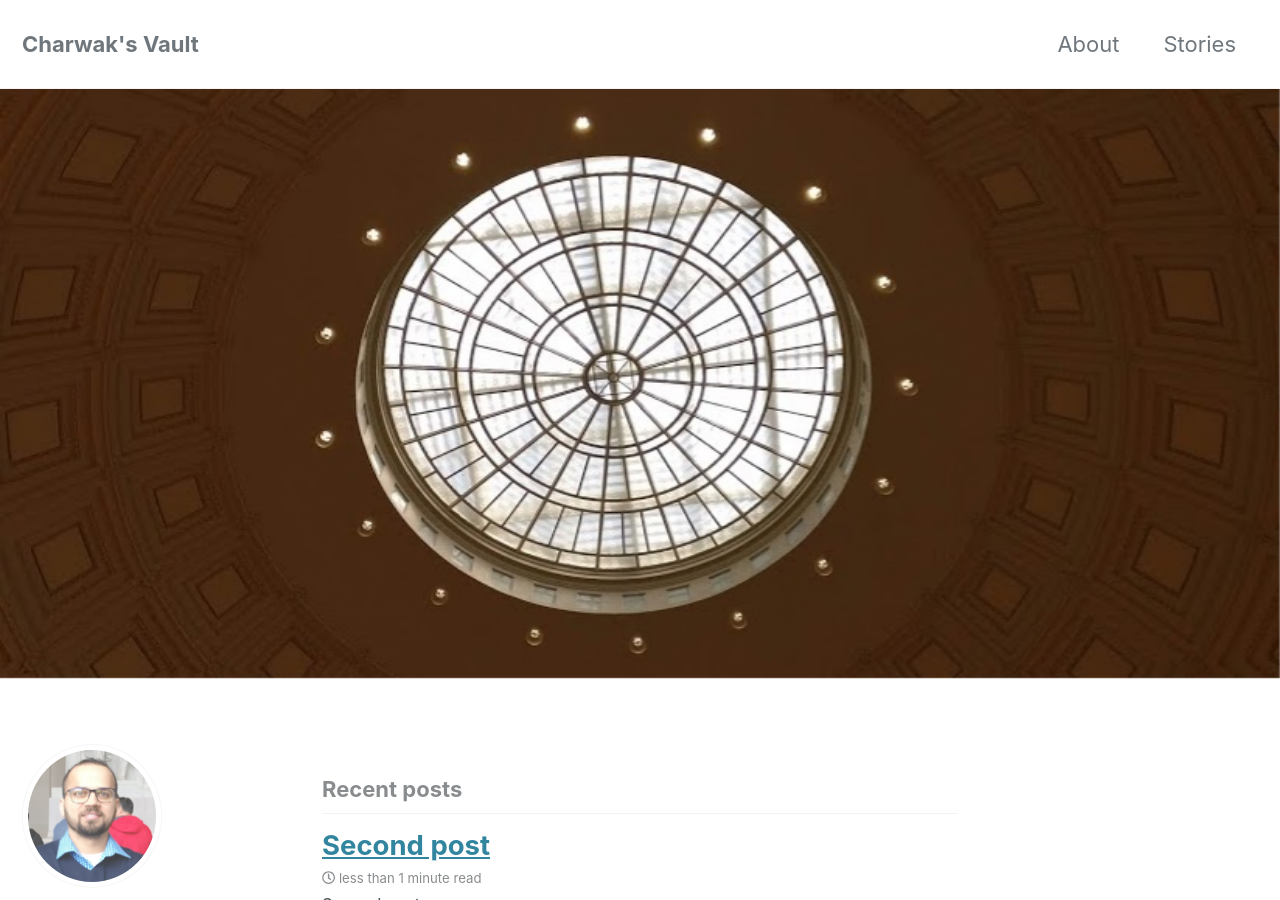
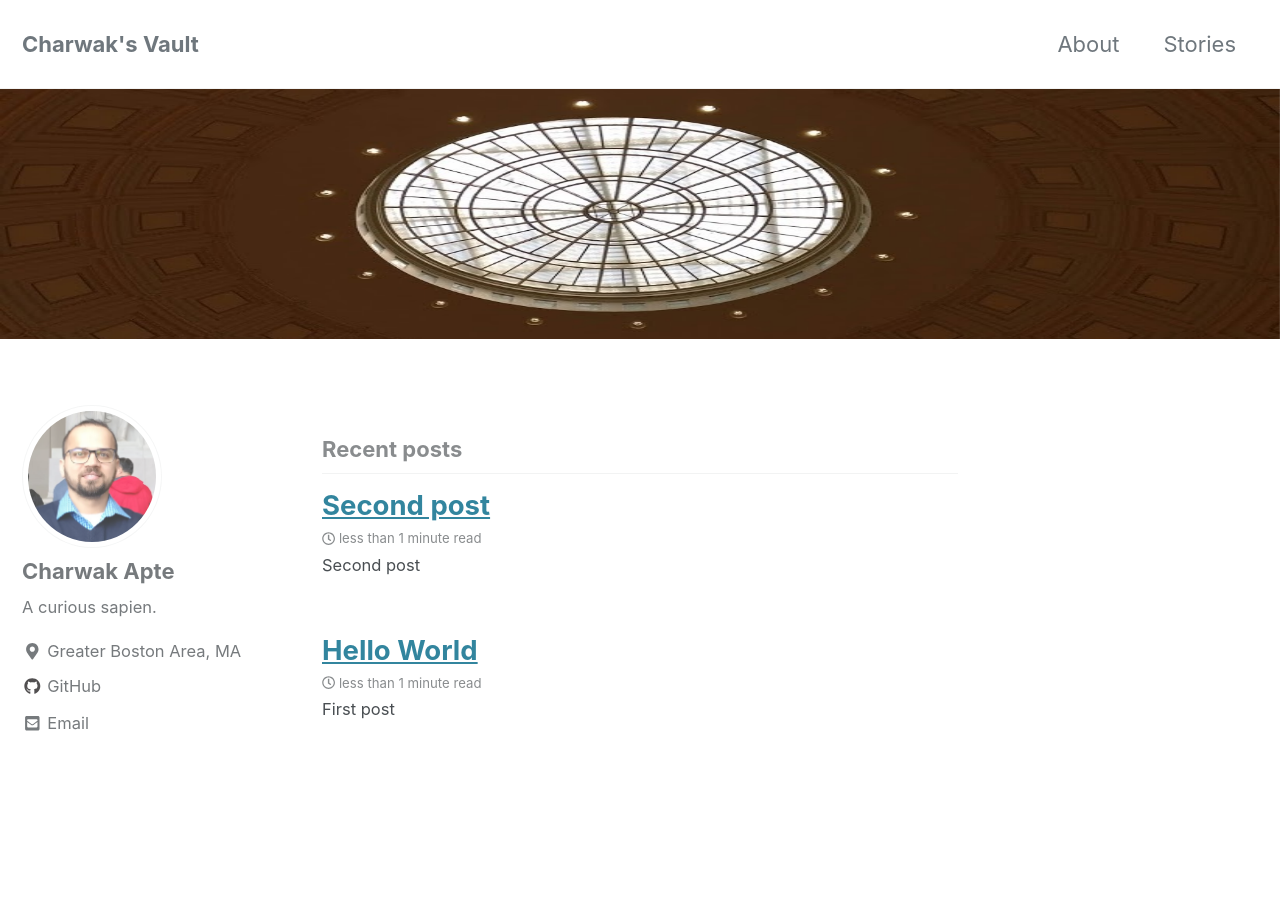
Before and after one commit to charwak/charwak.github.io, a Jekyll site: the page built from index.html, in a window 1280 px wide and 900 px high. Built offline with Jekyll 4.4.1, drawn with Linux system fonts in a browser that asks for light colours; cached includes are drawn as plain includes; nearby versions of some CDN libraries; the list of posts is cut into pages by our own code.

Commit message:
Changing styles

```diff
--- a/_sass/minimal-mistakes/_page.scss
+++ b/_sass/minimal-mistakes/_page.scss
@@ -183,7 +183,7 @@
 
 .page__hero-image {
   width: 100%;
-  height: auto;
+  height: 250px;
   -ms-interpolation-mode: bicubic;
 }
 
--- a/_sass/minimal-mistakes/_sidebar.scss
+++ b/_sass/minimal-mistakes/_sidebar.scss
@@ -14,7 +14,6 @@
     z-index: 10;
     -webkit-transform: translate3d(0, 0, 0);
     transform: translate3d(0, 0, 0);
-    background-color: #E2FFFF;
   }
 
   @include breakpoint($large) {
```
